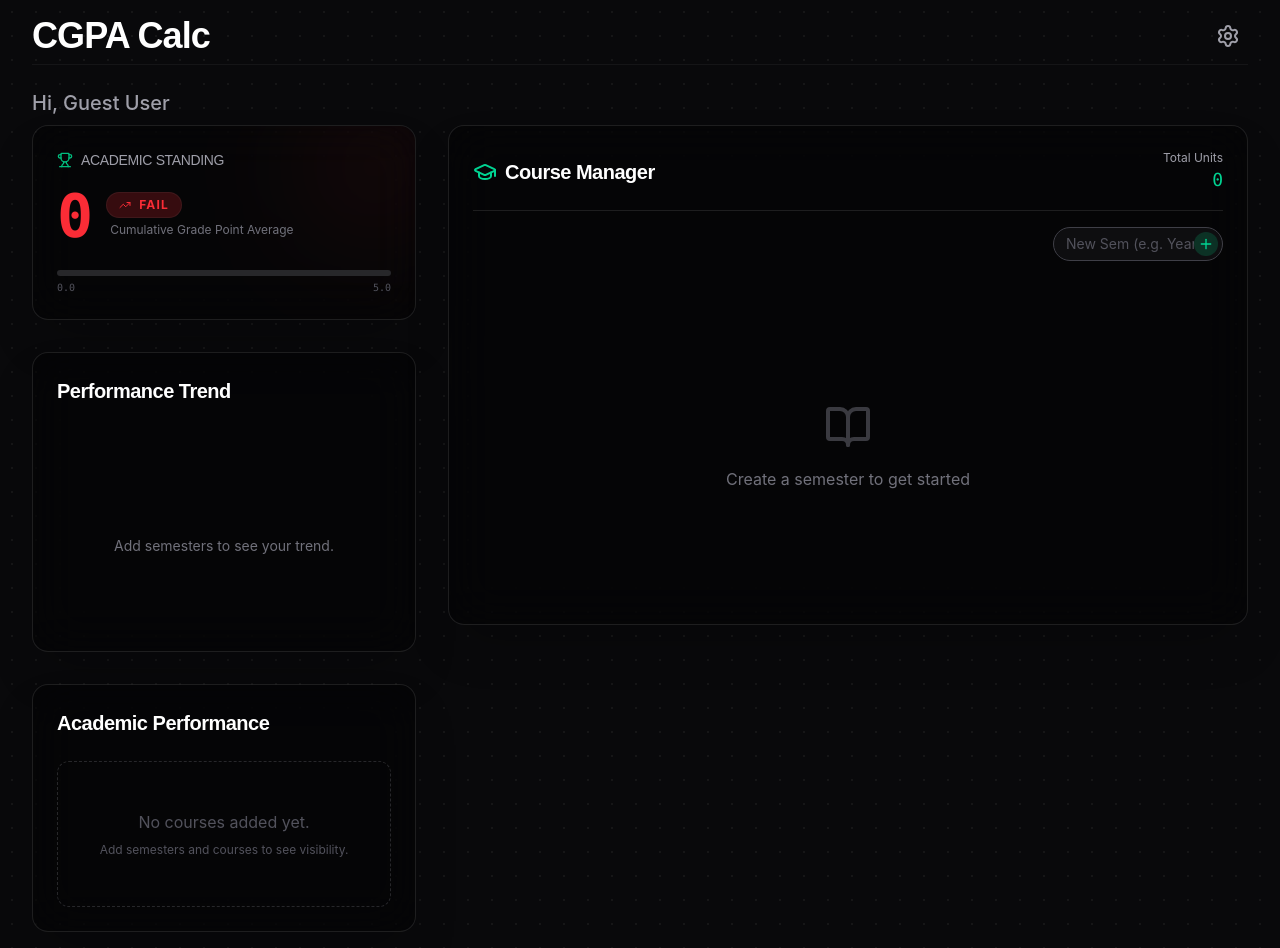
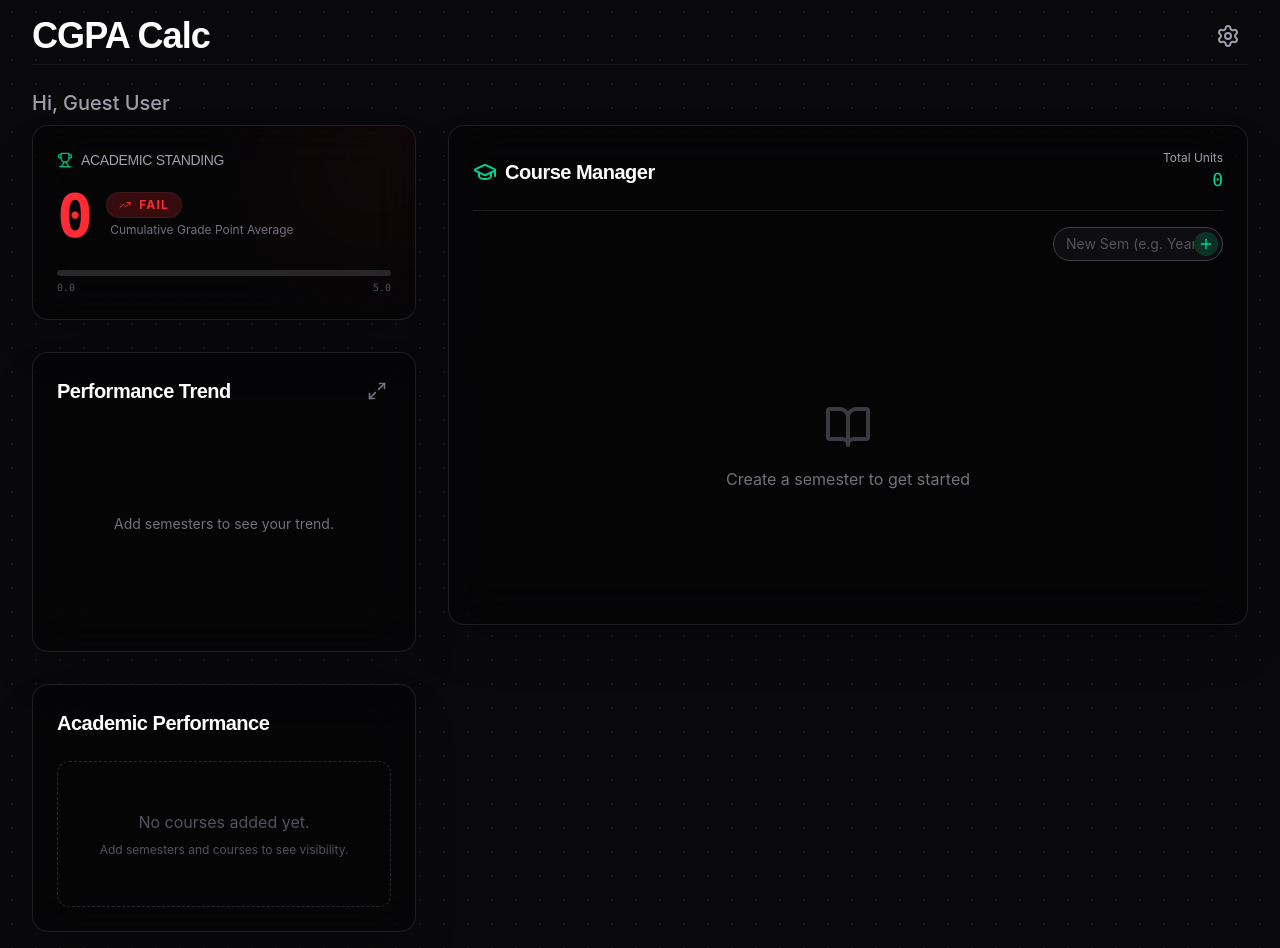
Before and after one commit to oluwaseyihassan/cgpa_calc, a Vue app: page / in a window 1280 px wide. Built offline with nearby package versions, Linux system fonts and the light colour scheme.

Commit message:
added enlarge feature to the perfomance trend

```diff
--- a/src/components/GpaChart.vue
+++ b/src/components/GpaChart.vue
@@ -1,5 +1,5 @@
 <script setup>
-import { computed } from 'vue'
+import { computed, ref } from 'vue'
 import { useSemesterStore } from '@/stores/semesterStore'
 import {
   Chart as ChartJS,
@@ -13,6 +13,7 @@
   Filler,
 } from 'chart.js'
 import { Line } from 'vue-chartjs'
+import { Maximize2, X } from 'lucide-vue-next'
 
 ChartJS.register(
   CategoryScale,
@@ -26,6 +27,7 @@
 )
 
 const semesterStore = useSemesterStore()
+const isExpanded = ref(false)
 
 const data = computed(() => {
   const trend = semesterStore.gpaTrend
@@ -94,13 +96,46 @@
 </script>
 
 <template>
-  <div class="glass-card p-6 w-full h-[300px]">
-    <h3 class="text-xl font-bold text-white mb-4">Performance Trend</h3>
-    <div class="h-[220px] w-full" v-if="semesterStore.gpaTrend.length > 0">
+  <div class="glass-card p-6 w-full h-[300px] flex flex-col">
+    <div class="flex items-center justify-between mb-4">
+      <h3 class="text-xl font-bold text-white">Performance Trend</h3>
+      <button
+        @click="isExpanded = true"
+        class="text-zinc-500 hover:text-white transition-colors p-1"
+        title="Maximize"
+      >
+        <Maximize2 class="w-5 h-5" />
+      </button>
+    </div>
+    <div class="flex-1 w-full min-h-0" v-if="semesterStore.gpaTrend.length > 0">
       <Line :data="data" :options="options" />
     </div>
     <div v-else class="h-full flex items-center justify-center text-zinc-500 text-sm">
       Add semesters to see your trend.
     </div>
+
+    <!-- Expanded Modal -->
+    <Teleport to="body">
+      <div
+        v-if="isExpanded"
+        class="fixed inset-0 z-50 flex items-center justify-center p-4 bg-black/80 backdrop-blur-sm"
+        @click.self="isExpanded = false"
+      >
+        <div
+          class="bg-zinc-900 border border-white/10 rounded-2xl w-full max-w-4xl h-[80vh] p-6 flex flex-col shadow-2xl relative"
+        >
+          <button
+            @click="isExpanded = false"
+            class="absolute top-4 right-4 text-zinc-500 hover:text-white transition-colors"
+          >
+            <X class="w-6 h-6" />
+          </button>
+          <h3 class="text-2xl font-bold text-white mb-6">Performance Trend</h3>
+          <div class="flex-1 w-full min-h-0">
+            <Line :data="data" :options="options" />
+          </div>
+        </div>
+      </div>
+    </Teleport>
   </div>
 </template>
```
